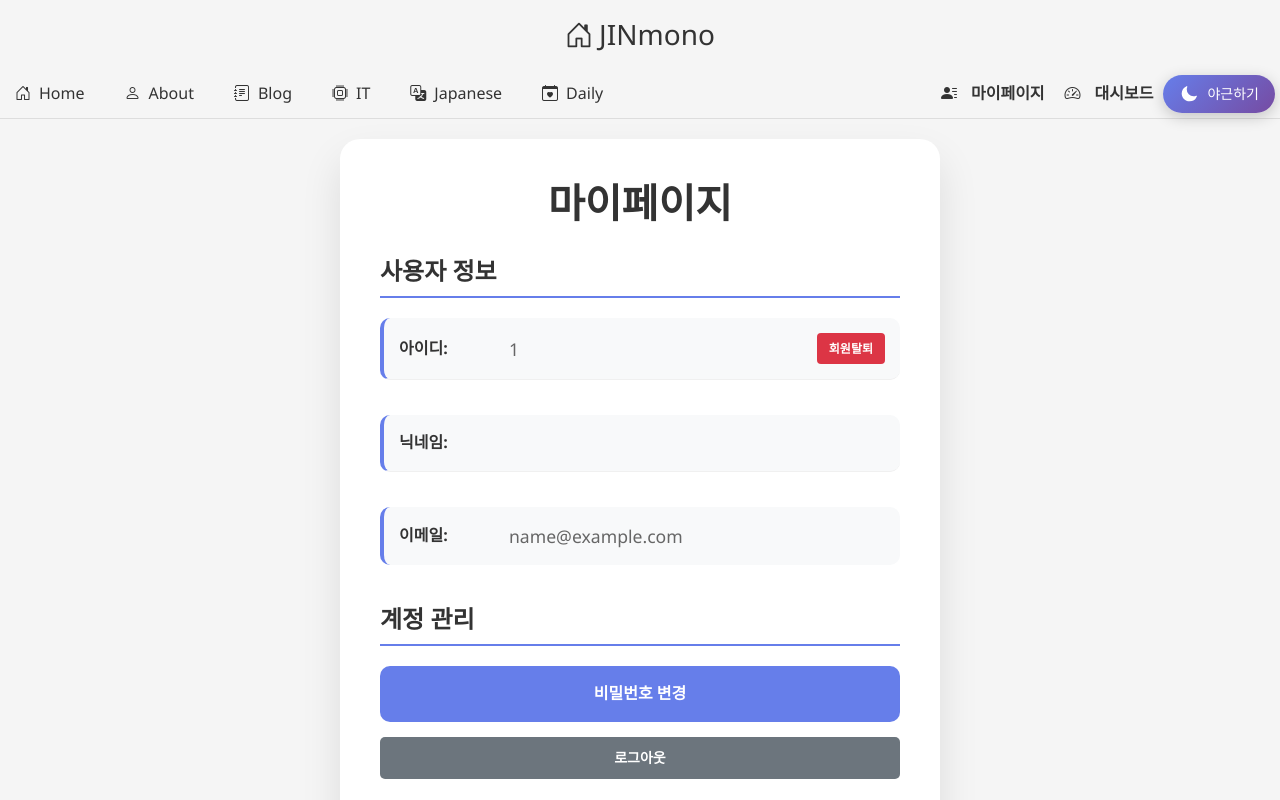
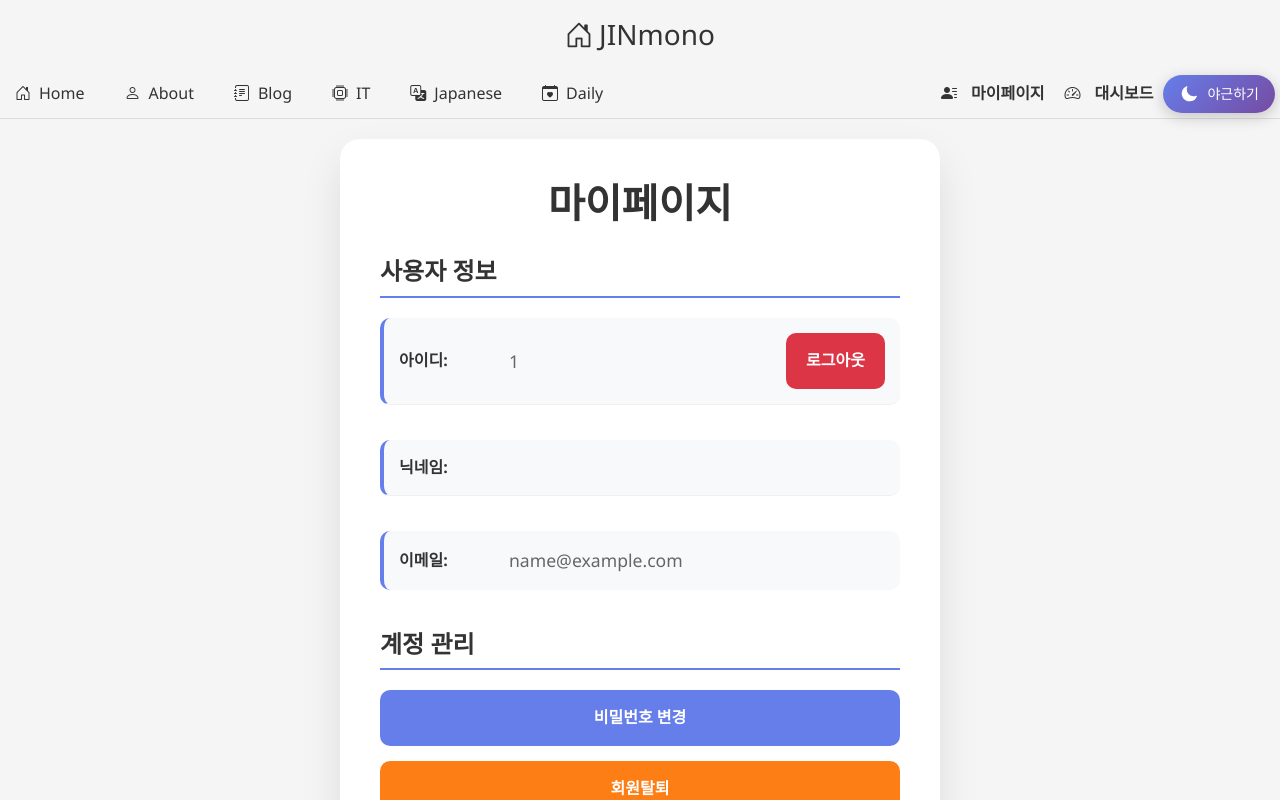
Before and after one commit to JINWON-getup/blog-frontend, a React app: page /my-page in a window 1280 px wide. Shown: the top 800 px of the page. Built offline with nearby package versions, Linux system fonts and the light colour scheme; no server answers; sample sign-in values are in the browser's storage; the HTML template or start-up script is replaced by a standard one.

Commit message:
회원 탈퇴, 로그아웃 위치 조정

```diff
--- a/src/css/myPage.css
+++ b/src/css/myPage.css
@@ -214,7 +214,8 @@
 
 .edit-profile-btn,
 .change-password-btn,
-.logout-btn {
+.logout-btn,
+.withdraw-btn {
     padding: 15px 20px;
     border: none;
     border-radius: 10px;
@@ -245,33 +246,21 @@
 }
 
 .logout-btn {
-    background-color: #6c757d;
+    background-color: #dc3545;
     color: white;
-    border: none;
-    padding: 10px 20px;
-    border-radius: 5px;
-    cursor: pointer;
-    font-size: 14px;
-    transition: background-color 0.3s;
 }
 
 .logout-btn:hover {
-    background-color: #5a6268;
+    background-color: #c82333;
 }
 
 .withdraw-btn {
-    background-color: #dc3545;
+    background-color: #fd7e14;
     color: white;
-    border: none;
-    padding: 10px 20px;
-    border-radius: 5px;
-    cursor: pointer;
-    font-size: 14px;
-    transition: background-color 0.3s;
 }
 
 .withdraw-btn:hover {
-    background-color: #c82333;
+    background-color: #e8690b;
 }
 
 .withdraw-btn-small {
--- a/src/pages/MyPage.tsx
+++ b/src/pages/MyPage.tsx
@@ -150,11 +150,10 @@ const MyPage: React.FC = () => {
                             <label>아이디:</label>
                             <span>{userInfo.userId}</span>
                             <button
-                                className="withdraw-btn-small"
-                                onClick={() => setShowWithdrawModal(true)}
-                                title="회원탈퇴"
+                                className="logout-btn"
+                                onClick={handleLogout}
                             >
-                                회원탈퇴
+                                로그아웃
                             </button>
                         </div>
                         <div className="info-item">
@@ -242,8 +241,11 @@ const MyPage: React.FC = () => {
                                 </div>
                             </div>
                         )}
-                        <button className="logout-btn" onClick={handleLogout}>
-                            로그아웃
+                        <button
+                            className="withdraw-btn"
+                            onClick={() => setShowWithdrawModal(true)}
+                        >
+                            회원탈퇴
                         </button>
                     </div>
                 </div>
```
